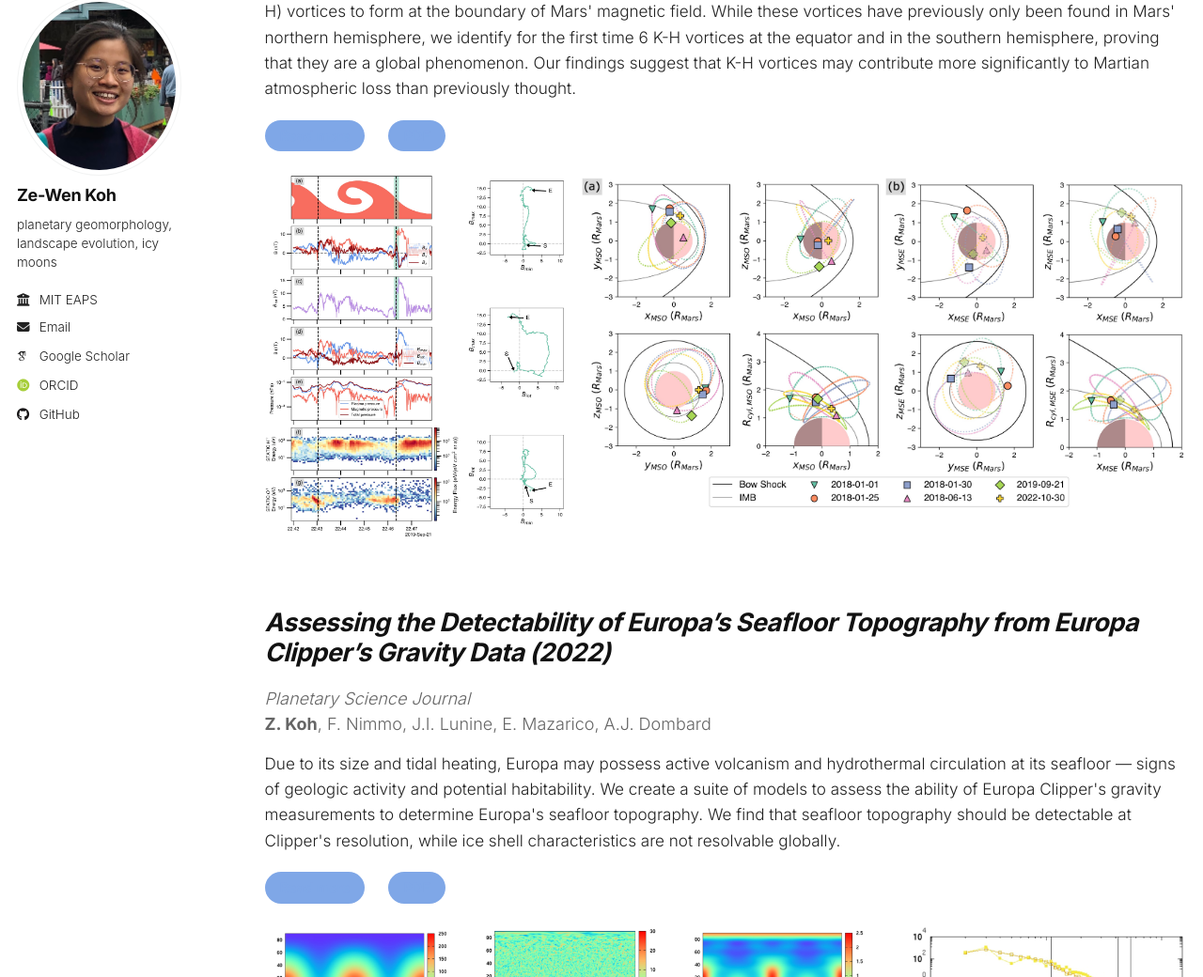
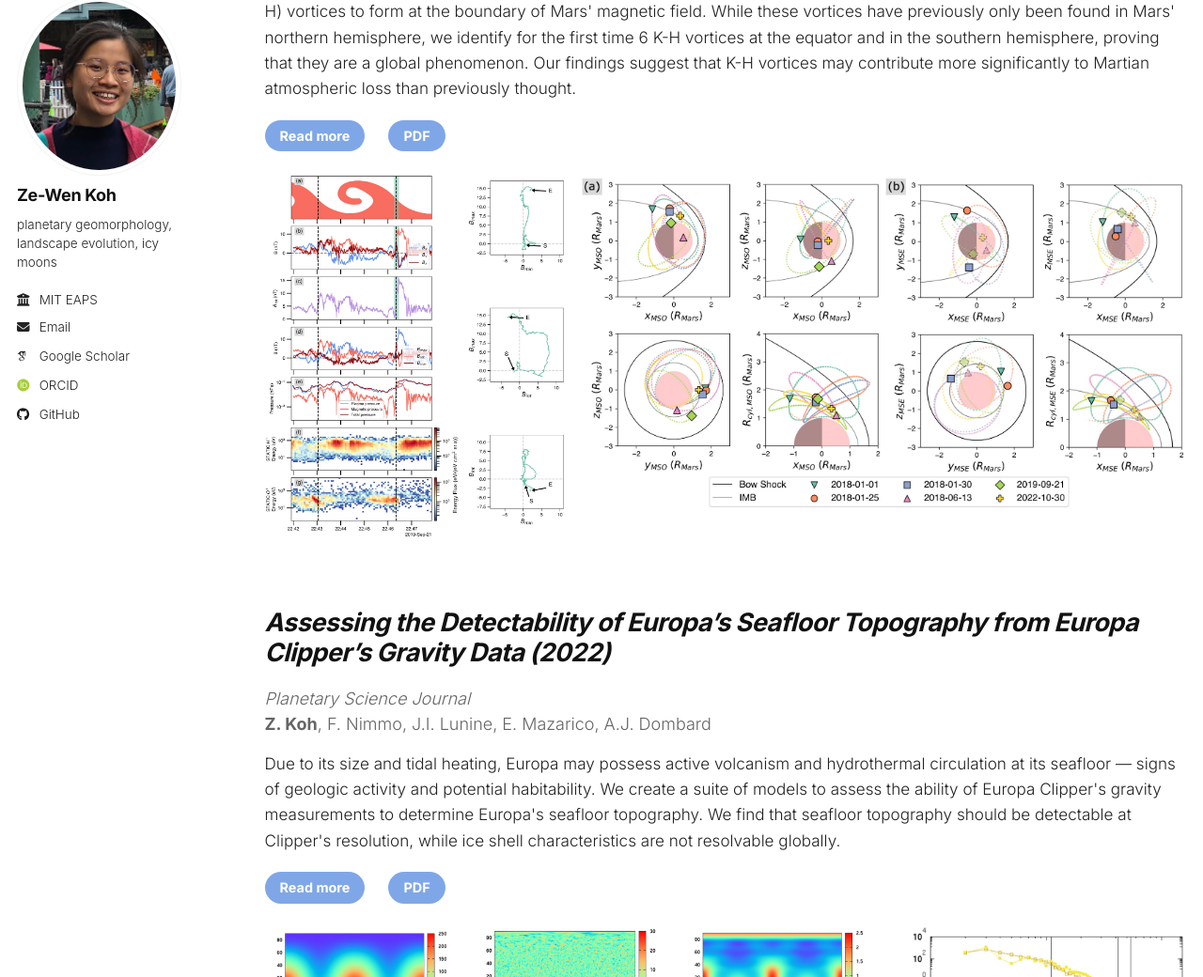
Before and after one commit to kohzewen/kohzewen.github.io, a Jekyll site: the page built from _pages/publications.html, in a window 1280 px wide and 1400 px high, scrolled down 220 px. Shown: the part 121-1161 px from the top of the window at 94% size. Built offline with Jekyll 4.4.1, drawn with Linux system fonts in a browser that asks for light colours; some web fonts are replaced.

Commit message:
update button style

```diff
--- a/_pages/publications.html
+++ b/_pages/publications.html
@@ -37,10 +37,10 @@ author_profile: true
 
     <div style="margin-bottom: 25px; display: flex; gap: 25px;">
       {% if post.paperurl %}
-        <a href="{{ post.paperurl }}" class="custom-btn" style="background: #7fa7e7; color: #fff; padding: 6px 16px; border-radius: 50px; text-decoration: none; font-size: 0.8rem; font-weight: 600">Read more</a>
+        <a href="{{ post.paperurl }}" class="custom-btn" style="background: #7fa7e7; padding: 6px 16px; border-radius: 50px; font-size: 0.8rem; font-weight: 600">Read more</a>
       {% endif %}
       {% if post.pdf %}
-        <a href="{{ post.pdf }}" class="custom-btn" style="background: #7fa7e7; color: #fff; padding: 6px 16px; border-radius: 50px; text-decoration: none; font-size: 0.8rem; font-weight: 600">PDF</a>
+        <a href="{{ post.pdf }}" class="custom-btn" style="background: #7fa7e7; padding: 6px 16px; border-radius: 50px; font-size: 0.8rem; font-weight: 600">PDF</a>
       {% endif %}
     </div>
 
--- a/assets/css/main.scss
+++ b/assets/css/main.scss
@@ -99,23 +99,21 @@ h3, h4 {
 }
 
 /* --- Safety Reset --- */
-/* Ensures buttons specifically do NOT get underlines if they are inside those areas */
-.custom-btn {
+/* Use a more specific selector to override the general link color */
+a.custom-btn,
+.page__content a.custom-btn,
+.archive a.custom-btn {
   color: #ffffff !important;
   text-decoration: none !important;
+  display: inline-block; /* Helps with padding/layout */
+  transition: all 0.2s ease !important;
 }
 
-/* Reset the text color so it stays white on hover */
-.custom-btn:hover {
+/* Hover state */
+a.custom-btn:hover,
+.page__content a.custom-btn:hover,
+.archive a.custom-btn:hover {
   color: #ffffff !important;
   text-decoration: none !important;
-
-  /* Darken the background slightly */
-  /* This uses a filter so it works regardless of what shade of blue you use */
   filter: brightness(0.9);
 }
-
-/* Ensure the transition is smooth */
-.custom-btn {
-  transition: all 0.2s ease !important;
-}
```
Also changed, not shown: 1 other file.
